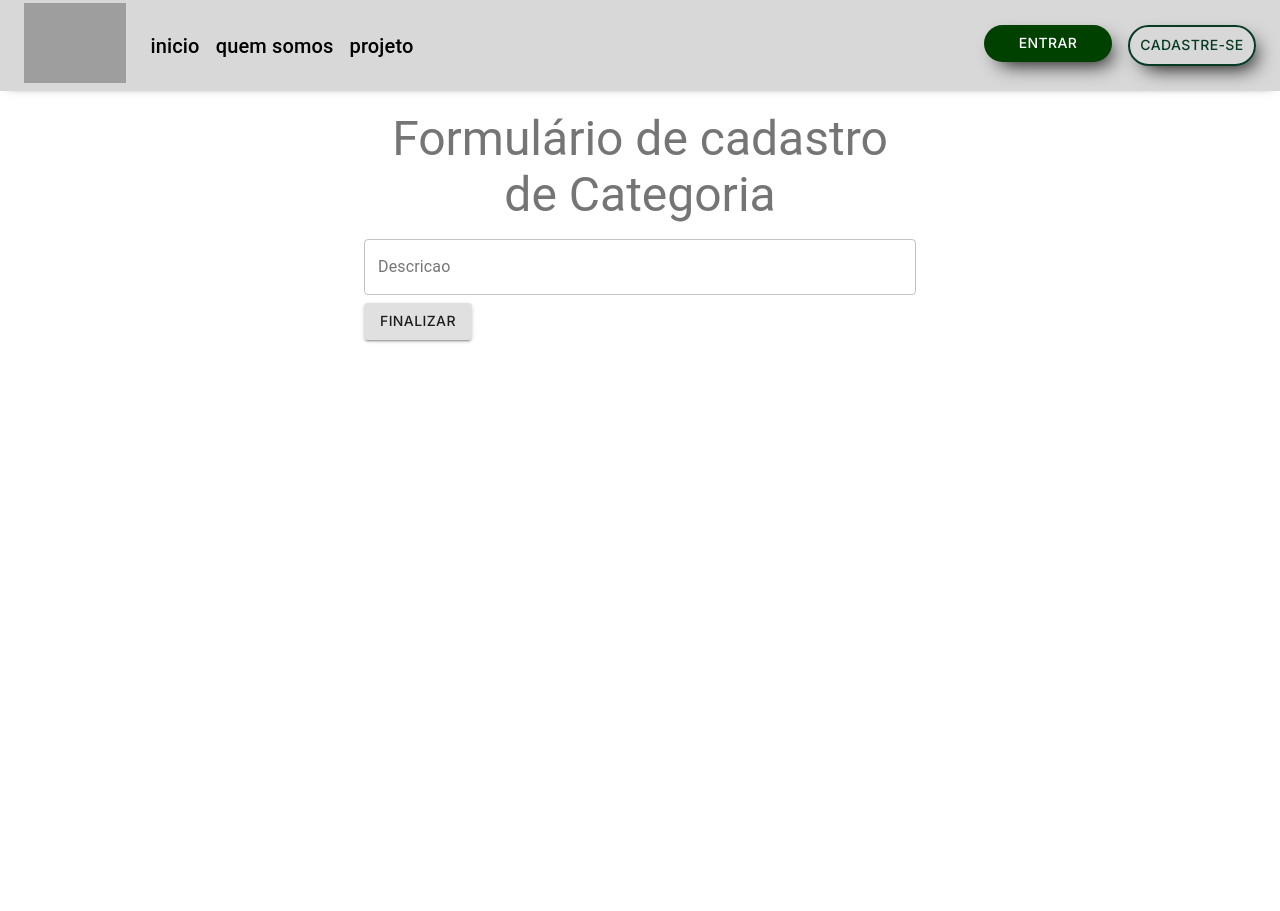
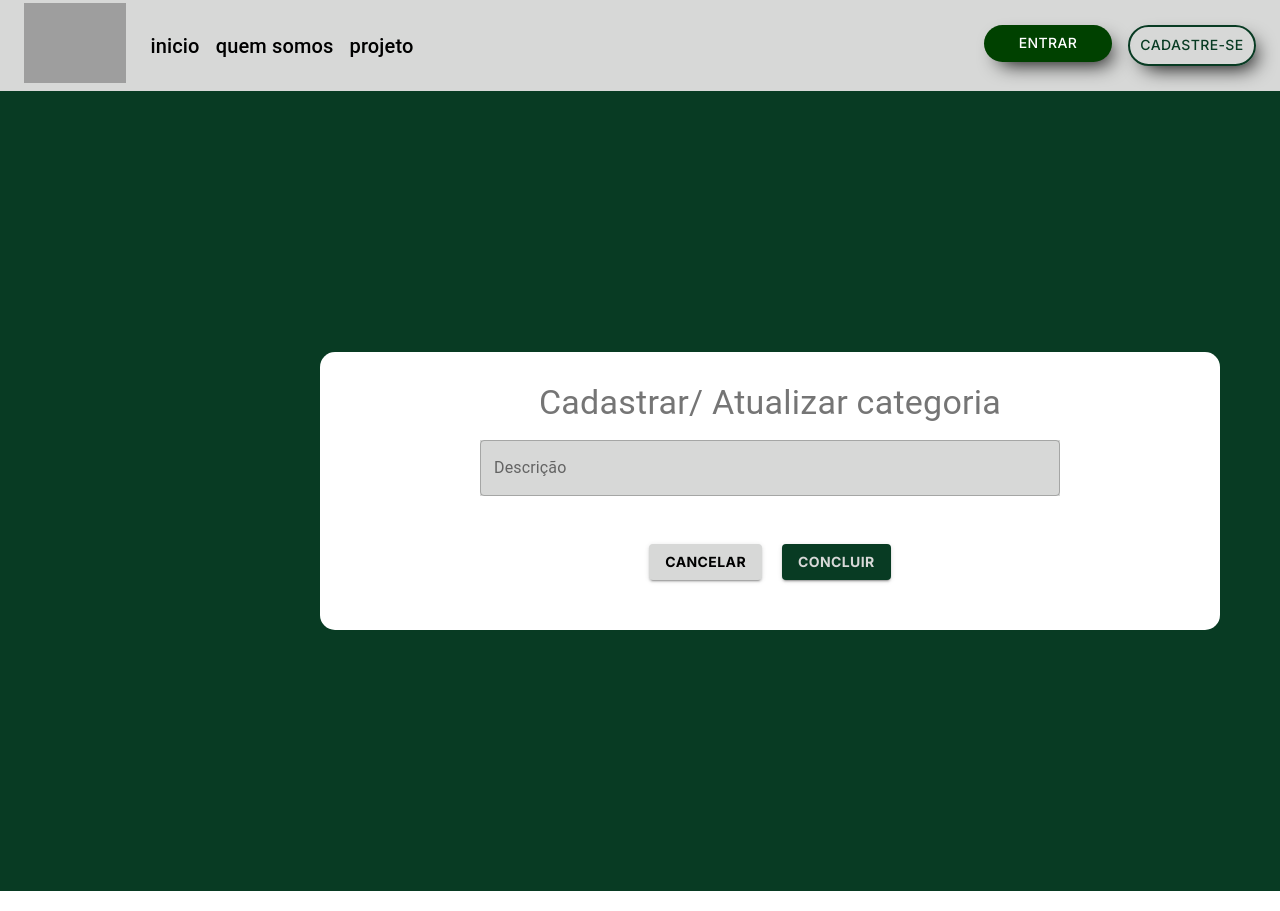
Before and after one commit to fabianagsilva/PontoVerde-Front-End, a React (Create React App) app: page /formularioCategoria in a window 1280 px wide. Built offline with nearby package versions, Linux system fonts and the light colour scheme; grey boxes are pictures that could not be loaded.

Commit message:
@fabianagsilva [Estilização página CadastroCategoria] 21.11.22

```diff
--- a/src/components/categorias/cadastroCategoria/CadastroCategoria.css
+++ b/src/components/categorias/cadastroCategoria/CadastroCategoria.css
@@ -1,3 +1,25 @@
-.topo{
-    margin-top: 20px;
+.bg-categoria {
+    background-color: #083b23;
+    width: 100vh;
+    min-height: 100vh;
+    background-size: cover;
+    background-position: center;
 }
+
+.mod-categoria {
+    width: 900px;
+    background-color: white;
+    border-radius: 15px;
+    padding-top: 30px;
+    padding-bottom: 50px;
+}
+
+.label {
+    background-color: #d7d8d7 !important;
+}
+
+.btn-concluir {
+    background-color: #083b23 !important;
+    color: #d7d8d7 !important;
+    font-weight: bold !important;
+}
--- a/src/components/categorias/cadastroCategoria/CadastroCategoria.tsx
+++ b/src/components/categorias/cadastroCategoria/CadastroCategoria.tsx
@@ -1,22 +1,26 @@
-import React, { useState, useEffect, ChangeEvent } from "react";
-import { Container, Typography, TextField, Button } from "@material-ui/core";
-import "./CadastroCategoria.css";
-import { useNavigate, useParams } from "react-router-dom";
+import { Button, Grid, TextField, Typography } from "@material-ui/core";
+import { Box } from "@mui/material";
+import { ChangeEvent, useEffect, useState } from "react";
+import { useSelector } from "react-redux";
+import { Link, useNavigate, useParams } from "react-router-dom";
+import { toast } from "react-toastify";
 import Categoria from "../../../models/Categoria";
 import { buscaId, post, put } from "../../../services/Service";
-import { useSelector } from "react-redux";
 import { TokenState } from "../../../store/tokens/tokensReducer";
-import { toast } from "react-toastify";
+import "./CadastroCategoria.css";
 
 function CadastroCategoria() {
+
   let navigate = useNavigate();
+
   const { id } = useParams<{ id: string }>();
 
-  const tokenState : any = useSelector<TokenState, TokenState["tokens"]>(
+  const tokenState: any = useSelector<TokenState, TokenState["tokens"]>(
     (state) => state.tokens
   )
-const token :string = tokenState.token;
-const tipoUser :string = tokenState.tipoUser;
+  const token: string = tokenState.token;
+
+  const tipoUser: string = tokenState.tipoUser;
 
   const [categoria, setCategoria] = useState<Categoria>({
     id: 0,
@@ -68,7 +72,7 @@ const tipoUser :string = tokenState.tipoUser;
           Authorization: token,
         },
       });
-      toast.success("Categoria atualizado com sucesso!", {
+      toast.success("Categoria atualizad com sucesso!", {
         position: "top-right",
         autoClose: 2000,
         hideProgressBar: false,
@@ -103,31 +107,44 @@ const tipoUser :string = tokenState.tipoUser;
   }
 
   return (
-      <Container maxWidth="sm" className="topo">
+    <Grid container direction='row' justifyContent='center' alignItems='center' className="bg-categoria">
+      <Grid item xs={6} alignItems="center">
+        <Box className='mod-categoria'>
+          <Box paddingX={20}>
             <form onSubmit={onSubmit}>
               <Typography
-            variant="h3"
+                variant="h4"
                 color="textSecondary"
                 component="h1"
                 align="center"
               >
-            Formulário de cadastro de Categoria
+                Cadastrar/ Atualizar categoria
               </Typography>
-          <TextField
+              <TextField className="label"
                 value={categoria.tipo}
                 onChange={(e: ChangeEvent<HTMLInputElement>) => updatedCategoria(e)}
                 id="descricao"
-            label="Descricao"
+                label="Descrição"
                 variant="outlined"
                 name="tipo"
                 margin="normal"
                 fullWidth
               />
-          <Button type="submit" variant="contained">
-            Finalizar
+              <Box marginTop={2} textAlign="center" className="btn">
+                <Link to="/categoria" className="text-decorator-none">
+                  <Button variant="contained" className="btn-cancelar">
+                    Cancelar
                   </Button>
+                </Link>
+                <Button type="submit" variant="contained" className="btn-concluir">
+                  Concluir
+                </Button>
+              </Box>
             </form>
-      </Container>
+          </Box>
+        </Box>
+      </Grid>
+    </Grid>
   );
 }
 
```
Lines whose indentation alone changed are shown as unchanged.
